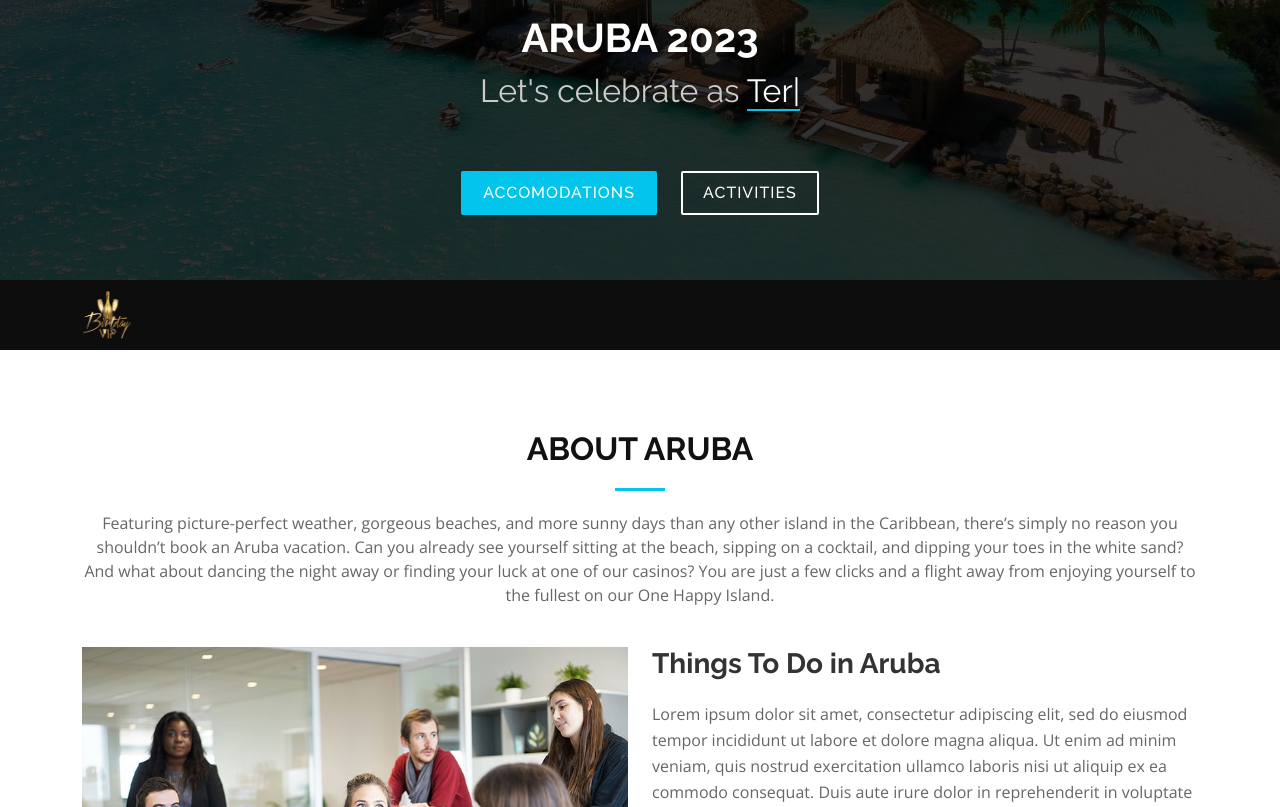
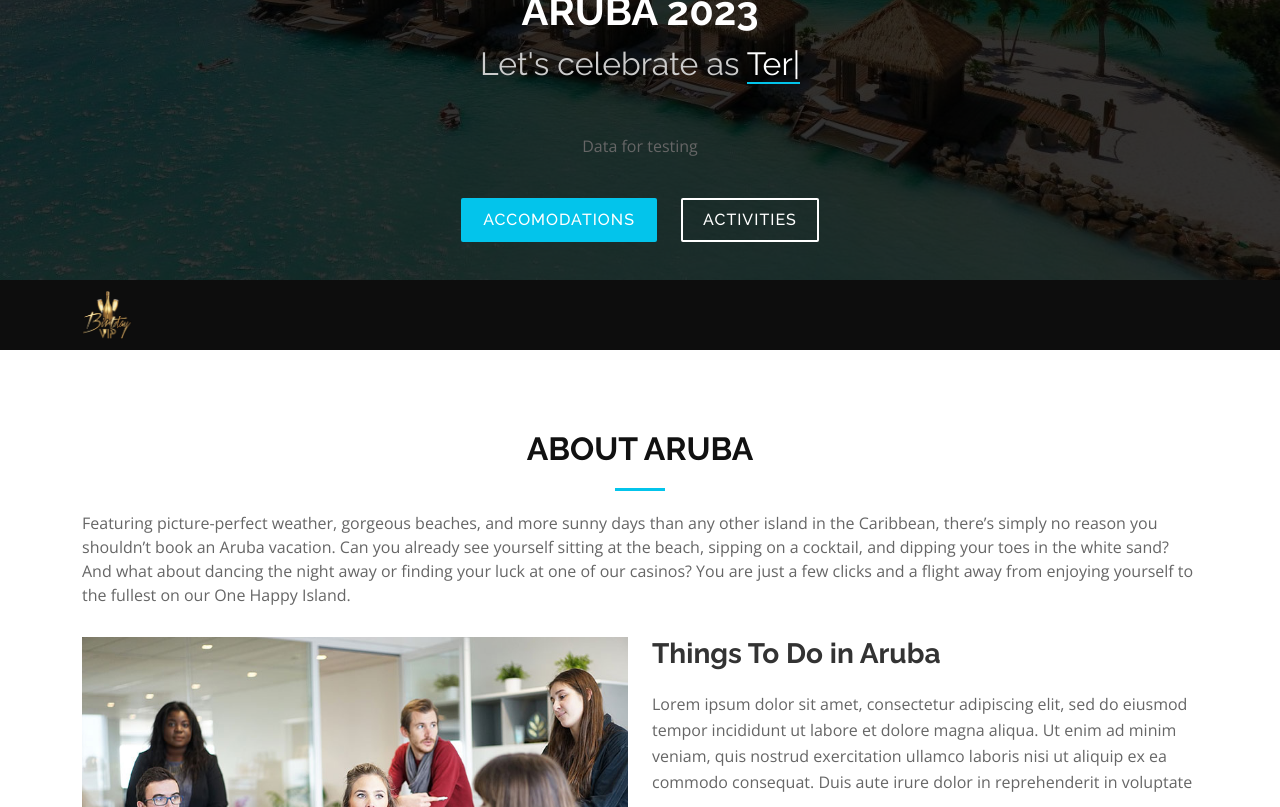
Before and after one commit to Termisha/BirthdayTrip2023, a plain HTML site: page index_test.html in a window 1280 px wide. Shown: the part 520-1327 px from the top of the page. Drawn offline with nearby package versions, Linux system fonts and the light colour scheme; files whose address does not match are found by name.

Commit message:
Update index_test.html
test

```diff
--- a/index_test.html
+++ b/index_test.html
@@ -47,6 +47,7 @@
 
         <h1>Aruba 2023</h1>
         <h2>Let's celebrate as <span class="typed" data-typed-items="Termisha turns 33!"></span></h2>
+        <p>Data for testing</p>
         <div class="actions">
           <a href="#" class="btn-get-started">Accomodations</a>
           <a href="#" class="btn-services">Activities</a>
@@ -104,7 +105,7 @@
           <div class="col-md-12">
             <h3 class="section-title">About Aruba</h3>
             <div class="section-title-divider"></div>
-            <p class="section-description">Featuring picture-perfect weather, gorgeous beaches, and more sunny days than any other island in the Caribbean,
+            <p>Featuring picture-perfect weather, gorgeous beaches, and more sunny days than any other island in the Caribbean,
               there’s simply no reason you shouldn’t book an Aruba vacation.
               Can you already see yourself sitting at the beach, sipping on a cocktail, and dipping your toes in the white sand? And what about dancing the night away or finding
               your luck at one of our casinos? You are just a few clicks and a flight away from enjoying yourself to the fullest on our One Happy Island.</p>
```
